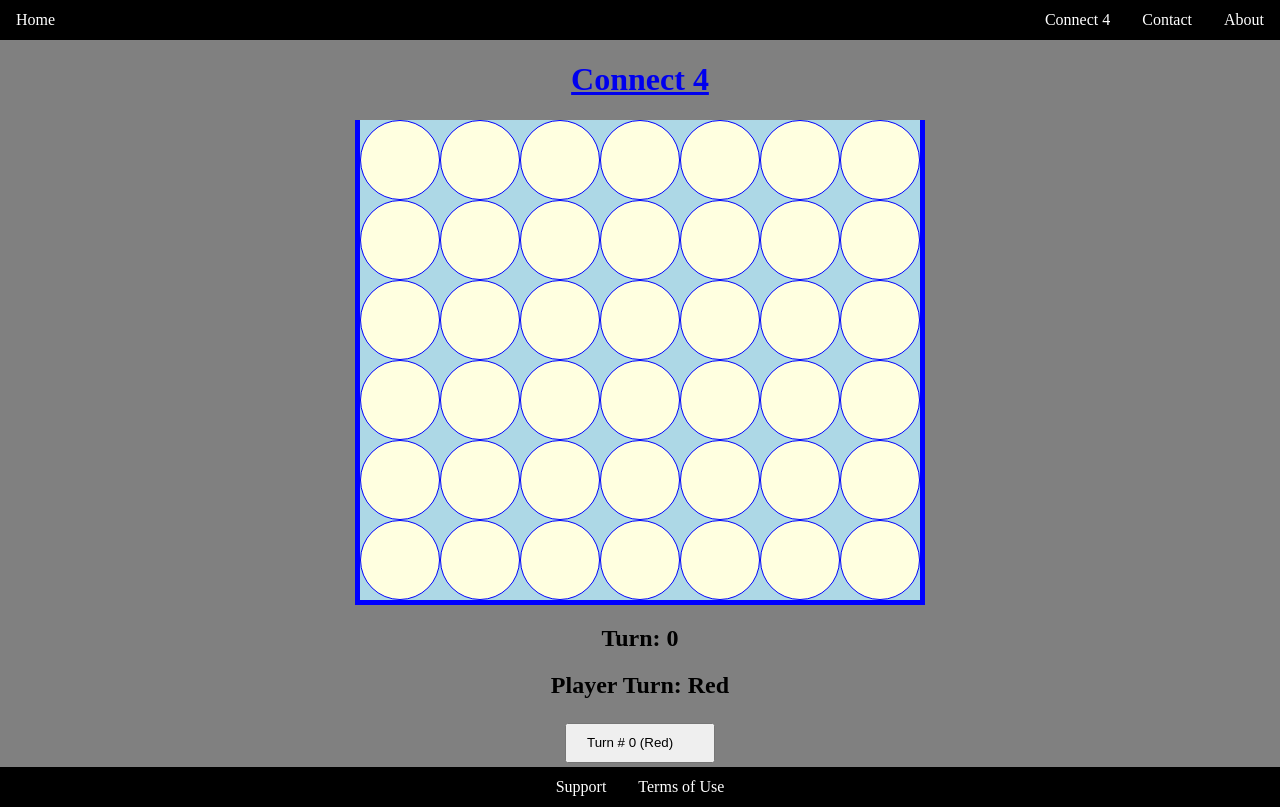
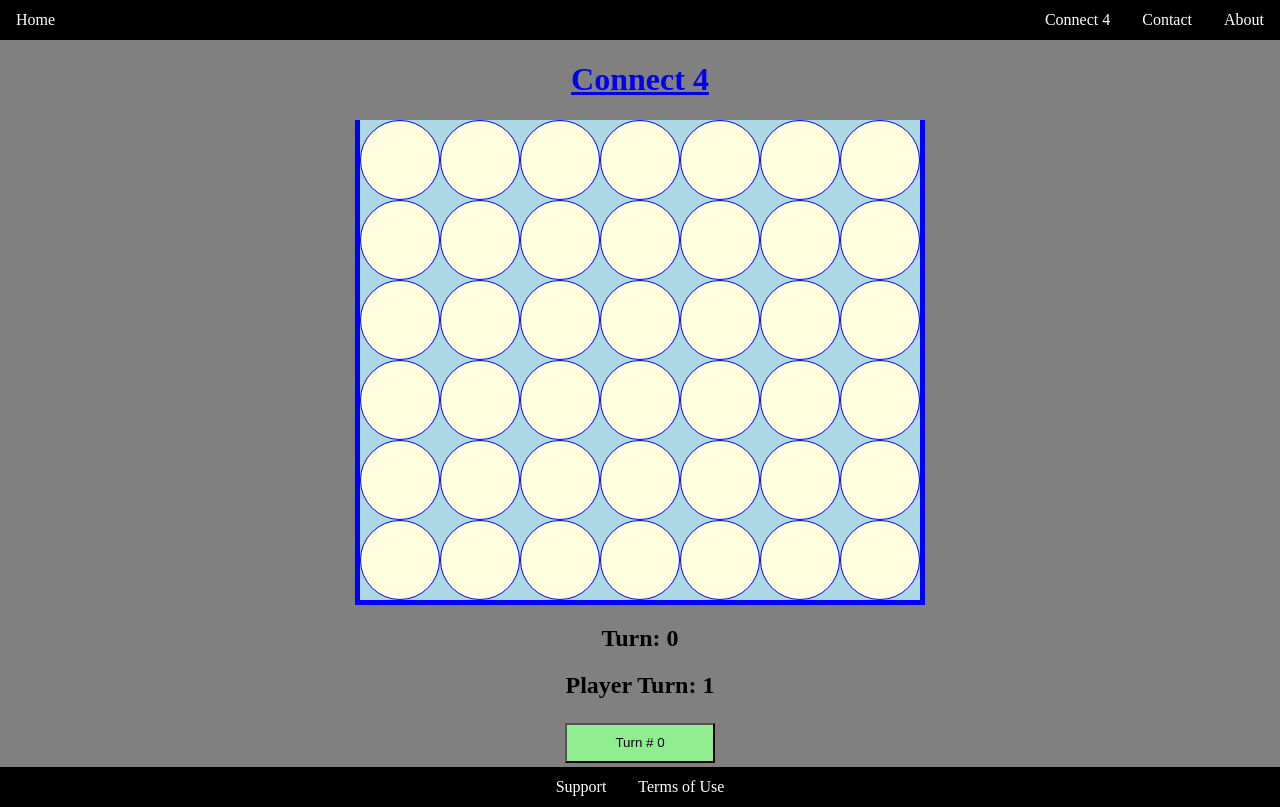
Before and after one commit to jimmythefung/jimmythefung.github.io, a Next.js app: page / in a window 1280 px wide. Built offline with nearby package versions, Linux system fonts and the light colour scheme.

Commit message:
history buttons color coded

```diff
--- a/src/components/Game/Connect4/Connect4.js
+++ b/src/components/Game/Connect4/Connect4.js
@@ -40,6 +40,24 @@ export default function Connect4({ m, n }) {
         }
     }
 
+    const moves = history.map((gameboard, turn) => {
+        return (
+            <li key={turn}>
+                <button
+                    onClick={() => jumpToHistory(turn)}
+                    style={{
+                        backgroundColor: turn % 2 === 1 ? "#FFCCCB" : "#90EE90",
+                    }}
+                >
+                    Turn # {turn}
+                </button>
+            </li>
+        );
+    });
+
+    ////////////
+    // Helpers
+    ////////////
     function handleCellClick(row, column) {
         if (!isGameOver) {
             if (selectedTurn % 2 == 0) {
@@ -57,7 +75,10 @@ export default function Connect4({ m, n }) {
 
             // End turn
             setCurrentPlayer(otherPlayer);
-            const nextHistory = [...history.slice(0, selectedTurn + 1), rules.copy_board(newBoard)];
+            const nextHistory = [
+                ...history.slice(0, selectedTurn + 1),
+                rules.copy_board(newBoard),
+            ];
             setHistory(nextHistory);
             setSelectedTurn(nextHistory.length - 1);
             return true;
@@ -95,15 +116,6 @@ export default function Connect4({ m, n }) {
         setCurrentBoard(rules.copy_board(history[turn]));
     }
 
-    const moves = history.map((gameboard, turn) => {
-        return (
-            <li key={turn}>
-                <button onClick={() => jumpToHistory(turn)}>
-                    Turn # {turn} ({(turn % 2 === 0)? rules.PLAYER1 : rules.PLAYER2})
-                </button>
-            </li>
-        );
-    });
     return (
         <Layout>
             <div className={`${styles.game}`}>
@@ -122,7 +134,10 @@ export default function Connect4({ m, n }) {
 
                 <div className={`${styles["game-div"]}`}>
                     <h2>Turn: {selectedTurn}</h2>
-                    <h2>Player Turn: { (selectedTurn % 2 === 0)? rules.PLAYER1 : rules.PLAYER2 }</h2>
+                    <h2>
+                        Player Turn:{" "}
+                        {selectedTurn % 2 === 0 ? rules.PLAYER1 : rules.PLAYER2}
+                    </h2>
                 </div>
 
                 <div className={`${styles["game-div"]}`}>
--- a/src/components/Game/Connect4/connect4.module.css
+++ b/src/components/Game/Connect4/connect4.module.css
@@ -19,6 +19,4 @@
     width: 150px;
     height: 40px;
     margin: 4px;
-    text-align: left;
-    padding-left: 20px;
 }
--- a/src/components/scripts/c4rules.js
+++ b/src/components/scripts/c4rules.js
@@ -2,8 +2,8 @@
 // Interface
 // *****************
 let BLANK = "";
-export const PLAYER1 = "Red";
-export const PLAYER2 = "Green";
+export const PLAYER1 = "1";
+export const PLAYER2 = "2";
 
 export function create_board(m, n) {
     let empty_board = Array.from(Array(m), () => new Array(n).fill(BLANK));
```
